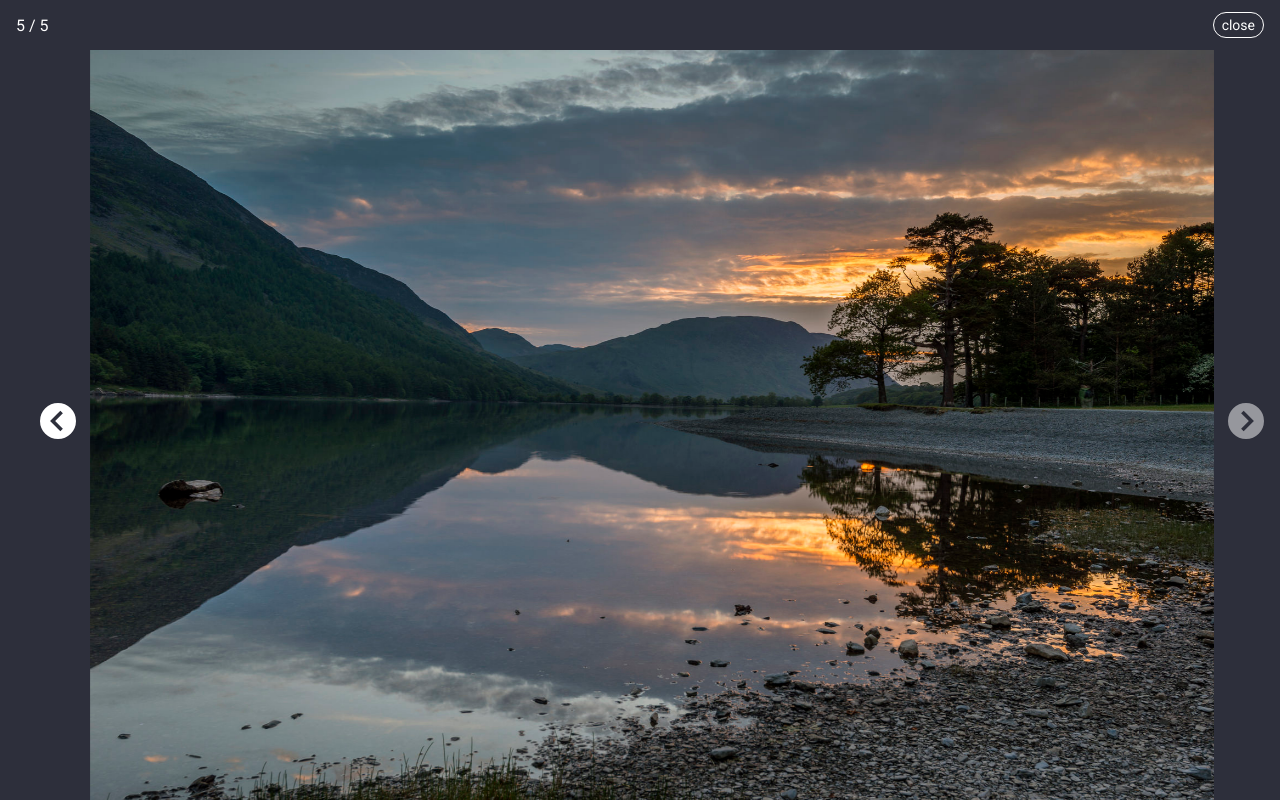
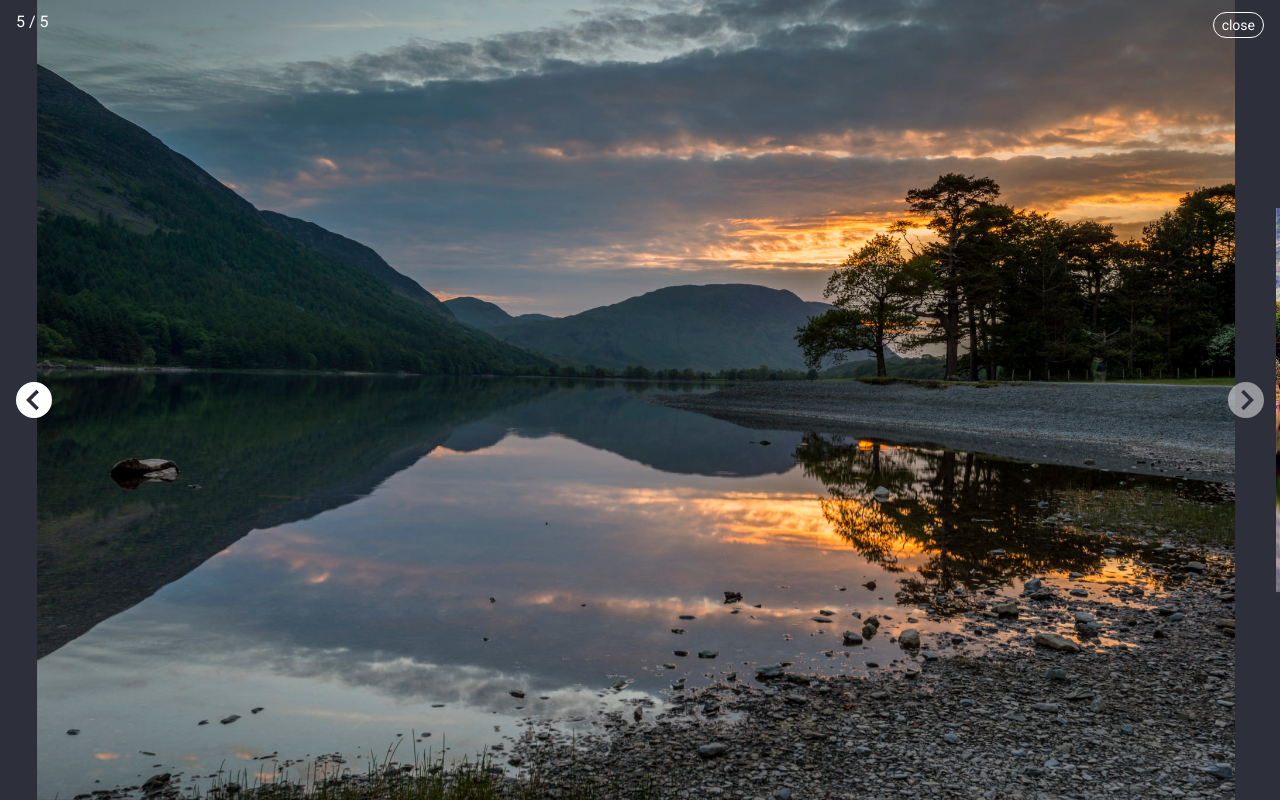
Before and after one commit to aronwoost/image-gallery, a Next.js app: page / in a window 1280 px wide. Both pictures are taken after a click on the button "Open Gallery with third image". Built offline with nearby package versions, Linux system fonts and the light colour scheme.

Commit message:
Improve markup and CSS (#12)

```diff
--- a/src/app/ImageGallery.module.css
+++ b/src/app/ImageGallery.module.css
@@ -30,31 +30,26 @@
 }
 
 .interface {
+  position: absolute;
   z-index: 1501;
+  display: flex;
+  width: 100%;
+  height: 100%;
+  flex-direction: column;
+  justify-content: space-between;
+  padding: 12px calc(env(safe-area-inset-right) + 16px) 12px
+    calc(env(safe-area-inset-left) + 16px);
+  pointer-events: none;
 }
 
 .disablePointerEvents {
   pointer-events: none;
 }
 
-.disable {
-  opacity: 0.5;
-  pointer-events: none;
-}
-
 .topBar {
-  position: absolute;
   display: flex;
   width: 100%;
-  align-items: center;
   justify-content: space-between;
-  padding: 12px calc(env(safe-area-inset-right) + 16px) 12px
-    calc(env(safe-area-inset-left) + 16px);
-  pointer-events: none;
-
-  @media (width >= 1200px) {
-    position: static;
-  }
 }
 
 .counter {
@@ -71,42 +66,25 @@
   pointer-events: all;
 }
 
-.navigationButton {
-  position: absolute;
-  top: calc(50% - 2.75rem / 2);
+.navigationButtons {
   display: flex;
-  cursor: pointer;
+  justify-content: space-between;
+
+  /* hack, so that the prev/next buttons are visually centered */
+  padding-bottom: calc(2.75rem / 2);
 }
 
-.next {
-  right: 0;
-  padding-right: calc(env(safe-area-inset-right) + 16px);
-}
+.navigationButton {
+  cursor: pointer;
+  pointer-events: all;
 
-.previous {
-  left: 0;
-  padding-left: calc(env(safe-area-inset-left) + 16px);
-}
+  &.disable {
+    opacity: 0.5;
+    pointer-events: none;
+  }
 
-.component {
-  display: flex;
-  min-height: 1px;
-  flex: 1 1 100%;
-}
-
-.bigImageArea {
-  position: relative;
-  height: 100%;
-  flex: 1 1 100%;
-
-  @media (width >= 1200px) {
-    margin-left: 1.5rem;
-  }
-}
-
-.oneImage {
-  @media (width >= 1200px) {
-    margin-right: 1.5rem;
+  &.hide {
+    display: none;
   }
 }
 
--- a/src/app/ImageGallery.tsx
+++ b/src/app/ImageGallery.tsx
@@ -1,7 +1,6 @@
 import cx from 'classnames';
 import React, {
   createRef,
-  Fragment,
   useCallback,
   useEffect,
   useRef,
@@ -76,7 +75,7 @@ const ImageGallery = ({
           if (intersectionRatio === 0) {
             return;
           }
-          // used to determine for image being changed
+
           if (intersectionRatio === 1) {
             const datasetIndex = (target as HTMLElement).dataset.index;
             const index = parseInt(datasetIndex ?? '', 10);
@@ -116,7 +115,6 @@ const ImageGallery = ({
       if (current) observer.observe(current);
     });
 
-    // eslint-disable-next-line consistent-return
     return () => {
       element.removeEventListener('pinchingStarted', handlePinchingStarted);
       element.removeEventListener('pinchingEnded', handlePinchingEnded);
@@ -128,8 +126,7 @@ const ImageGallery = ({
         if (current) observer.unobserve(current);
       });
     };
-    // eslint-disable-next-line react-hooks/exhaustive-deps
-  }, [slideContainerRef.current]);
+  }, [handleClose]);
 
   const handleKeyDown = useCallback(
     (event: KeyboardEvent) => {
@@ -206,10 +203,11 @@ const ImageGallery = ({
       style={{ backgroundColor: `rgba(45,47,59,${opacity})` }}
     >
       <div
-        className={cx(styles.interface, styles.topBar, {
+        className={cx(styles.interface, {
           [styles.disablePointerEvents]: pinchingInProgress,
         })}
       >
+        <div className={styles.topBar}>
           <span
             className={styles.counter}
           >{`${imageIndex + 1} / ${images.length}`}</span>
@@ -221,60 +219,40 @@ const ImageGallery = ({
             close
           </button>
         </div>
-      <div className={styles.component}>
+        <div className={styles.navigationButtons}>
           <div
-          className={cx(styles.bigImageArea, {
-            [styles.oneImage]: images.length === 1,
+            className={cx(styles.navigationButton, {
+              [styles.disable]: imageIndex - 1 === -1,
+              [styles.hide]: images.length === 1,
             })}
-        >
-          {images.length > 1 && (
-            <Fragment>
-              <div
-                className={cx(
-                  styles.navigationButton,
-                  styles.interface,
-                  styles.previous,
-                  {
-                    [styles.disablePointerEvents]: pinchingInProgress,
-                    [styles.disable]: imageIndex - 1 === -1,
-                  }
-                )}
             onClick={prevImage}
           >
             <ArrowLeft />
           </div>
           <div
-                className={cx(
-                  styles.navigationButton,
-                  styles.interface,
-                  styles.next,
-                  {
-                    [styles.disablePointerEvents]: pinchingInProgress,
+            className={cx(styles.navigationButton, {
               [styles.disable]: imageIndex + 1 === images.length,
-                  }
-                )}
+              [styles.hide]: images.length === 1,
+            })}
             onClick={nextImage}
           >
             <ArrowRight />
           </div>
-            </Fragment>
-          )}
+        </div>
+        {/* Empty div so that the above one is centered in flex */}
+        <div></div>
+      </div>
       <div className={styles.swipeContainer} ref={slideContainerRef}>
-            {images.map((imageOrVideo, index) => (
+        {images.map((image, index) => (
           <div
             className={styles.slide}
             ref={slideRefs.current[index]}
             data-index={index}
-                key={imageOrVideo}
+            key={image}
           >
-                <Slide
-                  image={imageOrVideo}
-                  active={activeImageIndex === index}
-                />
+            <Slide image={image} active={activeImageIndex === index} />
           </div>
         ))}
-          </div>
-        </div>
       </div>
     </div>
   );
```
Lines whose indentation alone changed are shown as unchanged.
